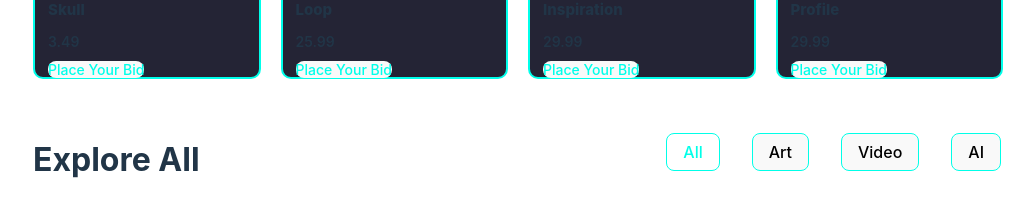
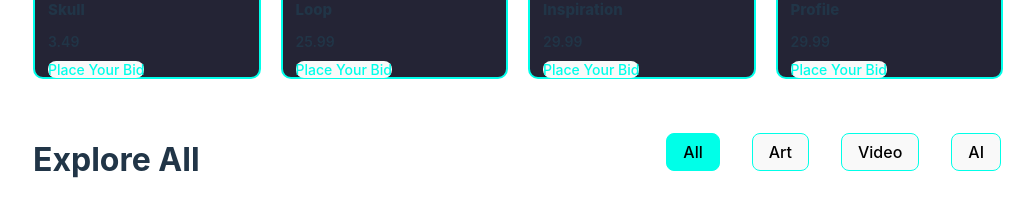
Before and after one commit to zidanislam/nft-land, a React (Vite) app: page / in a window 1280 px wide. Shown: the part 1400-1622 px from the top of the page, without its empty margins (247-1280 px from the left). Built offline with nearby package versions, Linux system fonts and the light colour scheme.

Commit message:
style customizations

```diff
--- a/src/components/filter/Filter.jsx
+++ b/src/components/filter/Filter.jsx
@@ -4,13 +4,13 @@ const Filter = ({ setActiveItem, activeItem }) => {
   return (
     <div className="filter-buttons">
       <button
-        className={activeItem === "all" ? "active filter-btn" : "filter-btn"}
+        className={activeItem === "all" ? "active-filter filter-btn" : "filter-btn"}
         onClick={() => setActiveItem("all")}
       >
         All
       </button>
       <button
-        className={activeItem === "Art" ? "active filter-btn" : "filter-btn"}
+        className={activeItem === "Art" ? "active-filter filter-btn" : "filter-btn"}
         onClick={() => {
           setActiveItem("Art");
         }}
@@ -18,7 +18,7 @@ const Filter = ({ setActiveItem, activeItem }) => {
         Art
       </button>
       <button
-        className={activeItem === "Video" ? "active filter-btn" : "filter-btn"}
+        className={activeItem === "Video" ? "active-filter filter-btn" : "filter-btn"}
         onClick={() => {
           setActiveItem("Video");
         }}
@@ -26,7 +26,7 @@ const Filter = ({ setActiveItem, activeItem }) => {
         Video
       </button>
       <button
-        className={activeItem === "AI" ? "active filter-btn" : "filter-btn"}
+        className={activeItem === "AI" ? "active-filter filter-btn" : "filter-btn"}
         onClick={() => setActiveItem("AI")}
       >
         AI
--- a/src/components/products/products.css
+++ b/src/components/products/products.css
@@ -15,7 +15,7 @@
   color: black;
   transition: background-color 0.25s;
 }
-.active {
+.active-filter {
   background-color: #00ffe8;
   color: black;
 }
```
